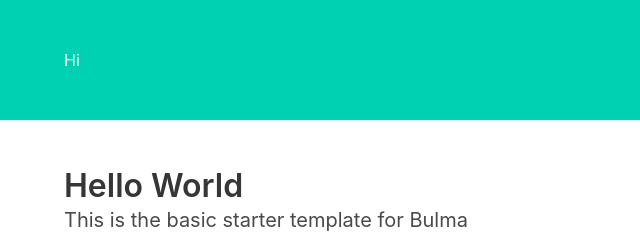
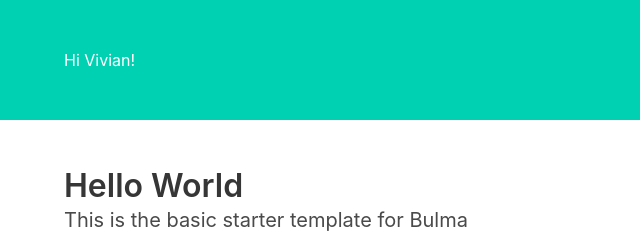
Before and after one commit to vcvo/portfolio, a plain HTML site: page index.html in a window 1280 px wide. Shown: the top 240 px of the page, 0-640 px from the left. Drawn offline with nearby package versions, Linux system fonts and the light colour scheme.

Commit message:
Adds my name!

```diff
--- a/index.html
+++ b/index.html
@@ -9,7 +9,7 @@
 
     <section class="hero is-primary">
         <div class="hero-body ">
-                <div class="container">Hi</div>
+                <div class="container">Hi Vivian!</div>
 
 
         </div>
```
